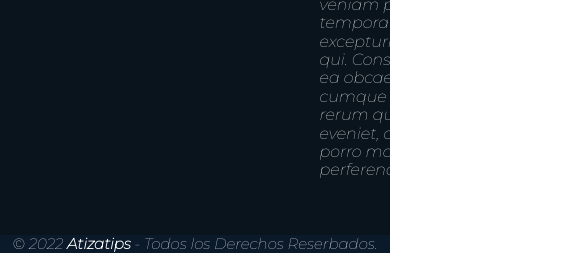
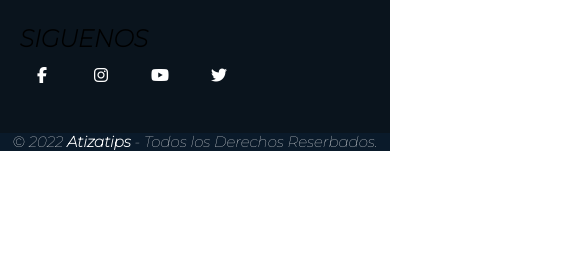
Before and after one commit to A01745312/TizAlerta, a website: page view/prueba.html in a window 390 px wide. Shown: the part 1440-1693 px from the top of the page, 585 px wide, since content can reach past the window. After the commit the page ends 1591 px from the top, so only its background shows below. Drawn offline with Linux system fonts and the light colour scheme; files that its build step writes are made by us from their sources; files whose address does not match are found by name; a web font is replaced by a local one.

Commit message:
últimas correcciones por hoy

```diff
--- a/public/css/styles.css
+++ b/public/css/styles.css
@@ -225,17 +225,8 @@ h1{
 @media screen and (max-width:800px) {
     .ppF .g1{
         width: 90%;
-        max-width: 1200px;
-        margin: auto;
-        display: grid;
-        grid-template-columns: repeat(3, 1fr);
-        grid-gap: 50px;
-        padding: 45px 0px;
+        grid-template-columns: repeat(1, 1fr);
+        grid-gap: 30px;
+        padding: 35px 0px
     }
 }
-
-.g1{
-}
-
-.g2{
-}
```
